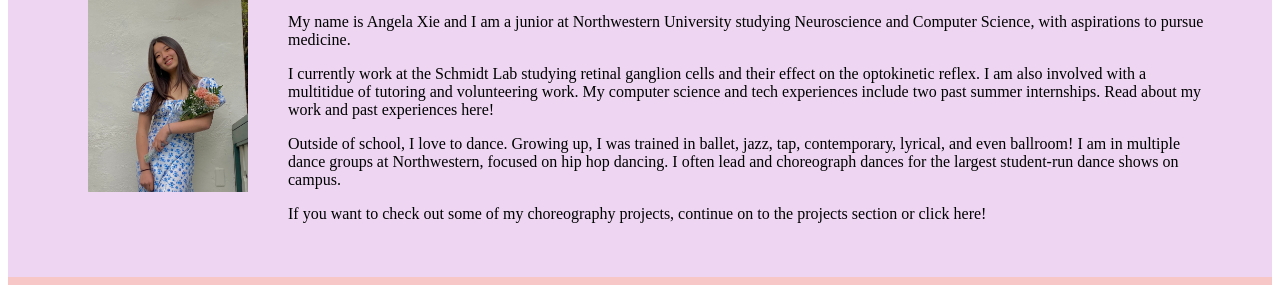
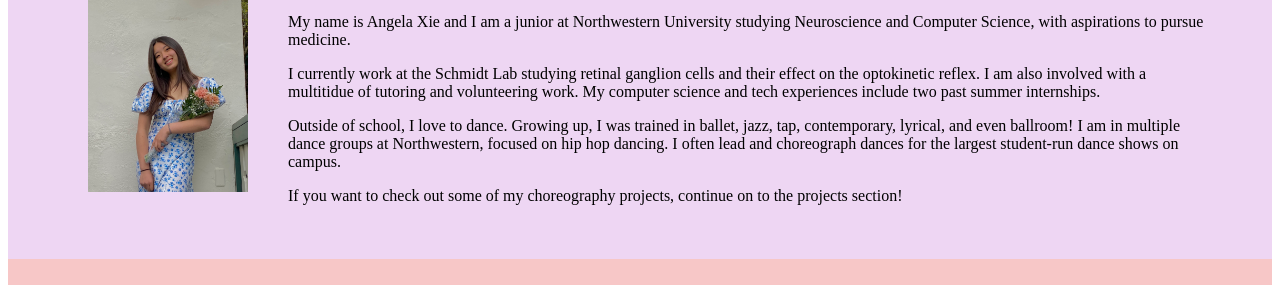
Before and after one commit to angelaxie2024/HCI, a plain HTML site: page index.html in a window 1280 px wide. Shown: the part 324-609 px from the top of the page. Drawn offline with Linux system fonts and the light colour scheme.

Commit message:
Update index.html

```diff
--- a/index.html
+++ b/index.html
@@ -36,9 +36,9 @@
             <div class = "desc">
                 <p> Hi! Welcome to my website! </p>
                 <p> My name is Angela Xie and I am a junior at Northwestern University studying Neuroscience and Computer Science, with aspirations to pursue medicine.</p>
-                <p> I currently work at the Schmidt Lab studying retinal ganglion cells and their effect on the optokinetic reflex. I am also involved with a multitidue of tutoring and volunteering work. My computer science and tech experiences include two past summer internships. Read about my work and past experiences here!</p>
+                <p> I currently work at the Schmidt Lab studying retinal ganglion cells and their effect on the optokinetic reflex. I am also involved with a multitidue of tutoring and volunteering work. My computer science and tech experiences include two past summer internships.</p>
                 <p> Outside of school, I love to dance. Growing up, I was trained in ballet, jazz, tap, contemporary, lyrical, and even ballroom! I am in multiple dance groups at Northwestern, focused on hip hop dancing. I often lead and choreograph dances for the largest student-run dance shows on campus.</p>
-                <p> If you want to check out some of my choreography projects, continue on to the projects section or click here!</p>
+                <p> If you want to check out some of my choreography projects, continue on to the projects section!</p>
             </div>
         </div>
         <div class= "Proj">
```
